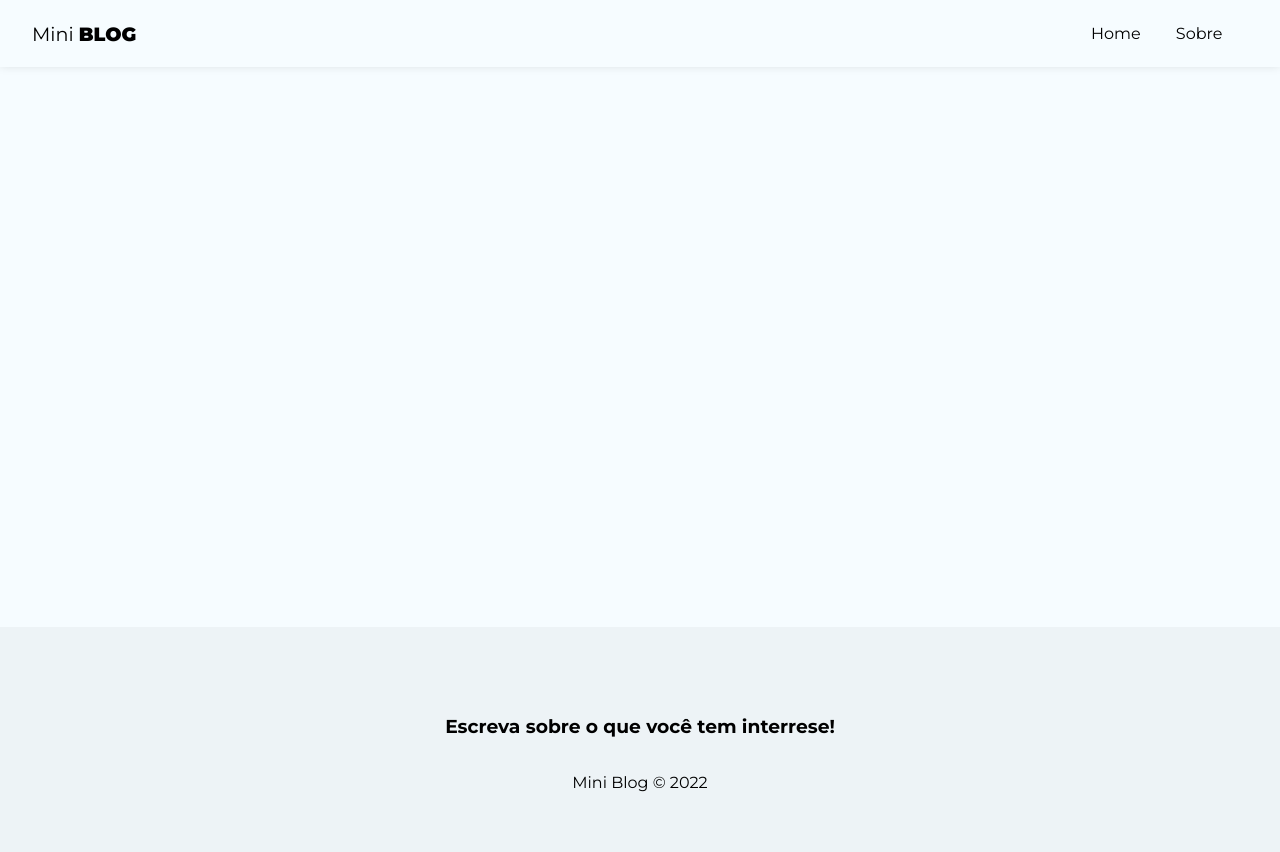
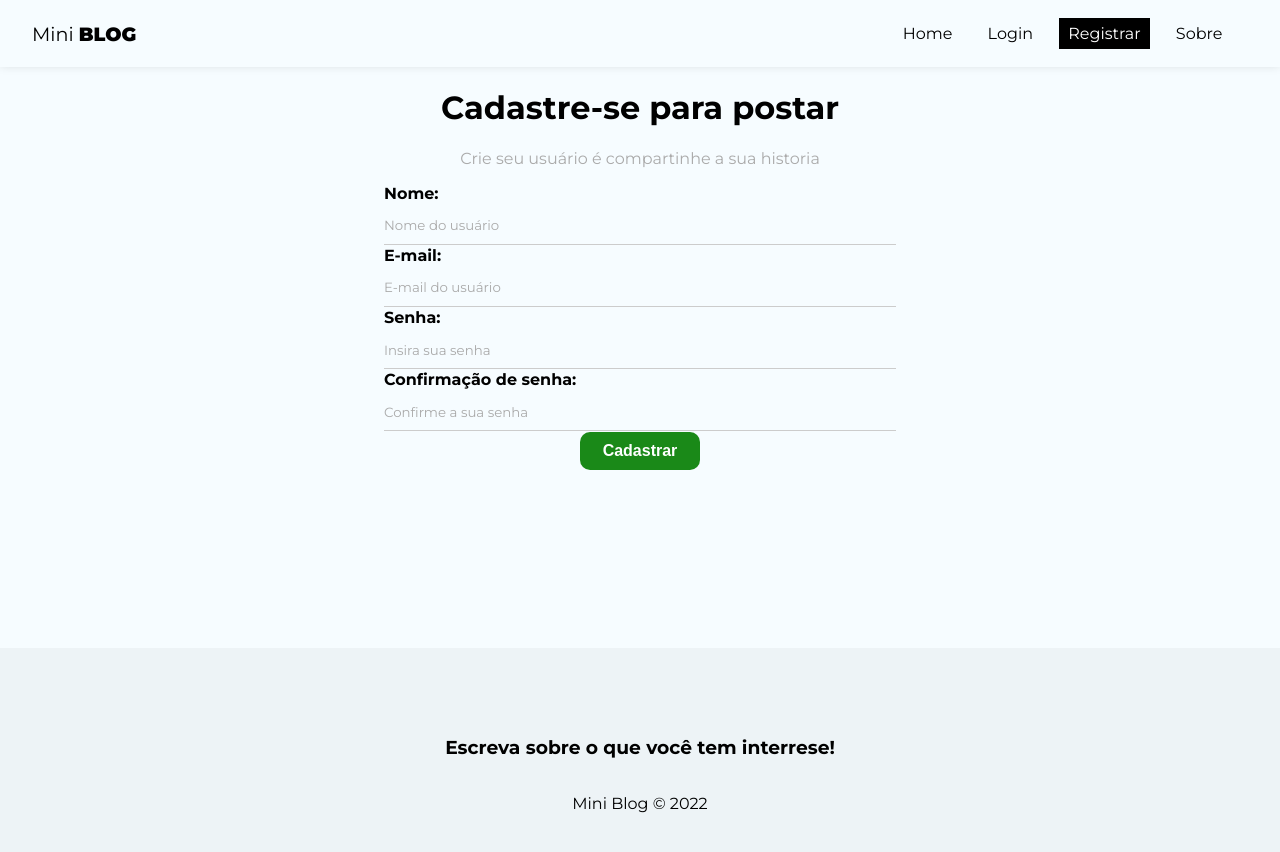
Before and after one commit to miqueiasbelfort/miniblog, a React (Vite) app: page /register in a window 1280 px wide. Shown: the top 852 px of the page. Built offline with nearby package versions, Linux system fonts and the light colour scheme.

Commit message:
login & register

```diff
--- a/src/App.jsx
+++ b/src/App.jsx
@@ -9,6 +9,9 @@
 
 import Home from "./pages/Home/Home"
 import About from "./pages/About/About"
+import Login from './pages/Login/Login'
+import Register from './pages/Register/Register'
+
 
 function App() {
 
@@ -23,6 +26,8 @@
 
             <Route path='/' element={<Home />}/>
             <Route path='/about' element={<About />}/>
+            <Route path='/login' element={<Login/>}/>
+            <Route path='/register' element={<Register />}/>
 
           </Routes>
         </div>
--- a/src/components/Navbar.jsx
+++ b/src/components/Navbar.jsx
@@ -13,6 +13,14 @@
         <li>
           <NavLink className={({isActive}) => (isActive ? styles.active : "")} to="/">Home</NavLink>
         </li>
+
+        <li>
+          <NavLink className={({isActive}) => (isActive ? styles.active : "")} to="/login">Login</NavLink>
+        </li>
+        <li>
+          <NavLink className={({isActive}) => (isActive ? styles.active : "")} to="/register">Registrar</NavLink>
+        </li>
+
         <li>
           <NavLink className={({isActive}) => (isActive ? styles.active : "")} to="/about">Sobre</NavLink>
         </li>
--- a/src/index.css
+++ b/src/index.css
@@ -8,6 +8,7 @@
 input::placeholder,
 textarea::placeholder {
     font-family: 'Montserrat', sans-serif;
+    color: #aaa;
 }
 
 input:focus,
@@ -31,3 +32,75 @@
 nav button:hover {
     color: #bbb;
 }
+
+/*FORM STYLES*/
+form {
+    max-width: 40%;
+    margin: 0 auto;
+}
+
+label {
+    display: flex;
+    flex-direction: column;
+    margin-bottom: 1px;
+}
+label span {
+    margin-bottom: .3em;
+    font-weight: bold;
+    text-align: left;
+}
+input,
+textarea {
+    box-sizing: border-box;
+    border: none;
+    border-bottom: 1px solid #ccc;
+    padding: .8em 0;
+    background-color: transparent;
+}
+
+.btn {
+    background-color: #1a8918;
+    color: #fff;
+    text-align: center;
+    cursor: pointer;
+    border-radius: 10px;
+    width: 120px;
+    font-weight: bold;
+    border: none;
+    padding: 10px 15px;
+    font-size: 1em;
+}
+.btn.btn-dark {
+    background-color: #000;
+    border-radius: 0;
+}
+
+.bnt.btn-outline {
+    background-color: transparent;
+    border-radius: 0;
+    color: #000;
+    border: 1px solid #000;
+    padding: 7px 30px;
+}
+.btn:hover {
+    background-color: #0f730c;
+    color: #fff;
+}
+.bnt.btn-outline:hover {
+    background-color: #000;
+}
+.btn.btn-danger:hover {
+    background-color: #dc3545;
+}
+
+button[disabled]{
+    background-color: #aaa;
+}
+
+.container .error {
+    color: #421c24;
+    background-color: #f8d7da;
+    border: 1px solid #f5c6cb;
+    padding: 5px;
+    border-radius: 5px;
+}
--- /dev/null
+++ b/src/pages/Login/Login.jsx
@@ -0,0 +1,11 @@
+import styles from "./Login.module.css"
+
+const Login = () => {
+  return (
+    <div>
+      <h1>Login</h1>
+    </div>
+  )
+}
+
+export default Login
--- /dev/null
+++ b/src/pages/Register/Register.jsx
@@ -0,0 +1,59 @@
+import styles from "./Register.module.css"
+
+import {useState, useEffect} from "react"
+
+const Register = () => {
+  return (
+    <div className={styles.register}>
+      <h1>Cadastre-se para postar</h1>
+      <p>Crie seu usuário é compartinhe a sua historia</p>
+      <form>
+
+        <label>
+            <span>Nome:</span>
+            <input
+              type="text"
+              name="displayName"
+              required
+              placeholder="Nome do usuário"
+            />
+        </label>
+
+        <label>
+            <span>E-mail:</span>
+            <input
+              type="email"
+              name="email"
+              required
+              placeholder="E-mail do usuário"
+            />
+        </label>
+
+        <label>
+            <span>Senha:</span>
+            <input
+              type="password"
+              name="password"
+              required
+              placeholder="Insira sua senha"
+            />
+        </label>
+
+        <label>
+            <span>Confirmação de senha:</span>
+            <input
+              type="password"
+              name="confirmpassword"
+              required
+              placeholder="Confirme a sua senha"
+            />
+        </label>
+
+        <button className="btn">Cadastrar</button>
+
+      </form>
+    </div>
+  )
+}
+
+export default Register
--- /dev/null
+++ b/src/pages/Register/Register.module.css
@@ -0,0 +1,6 @@
+.register {
+    text-align: center;
+}
+.register p {
+    color: #aaa;
+}
```
Also changed, not shown: src/pages/Login/Login.module.css (added).
